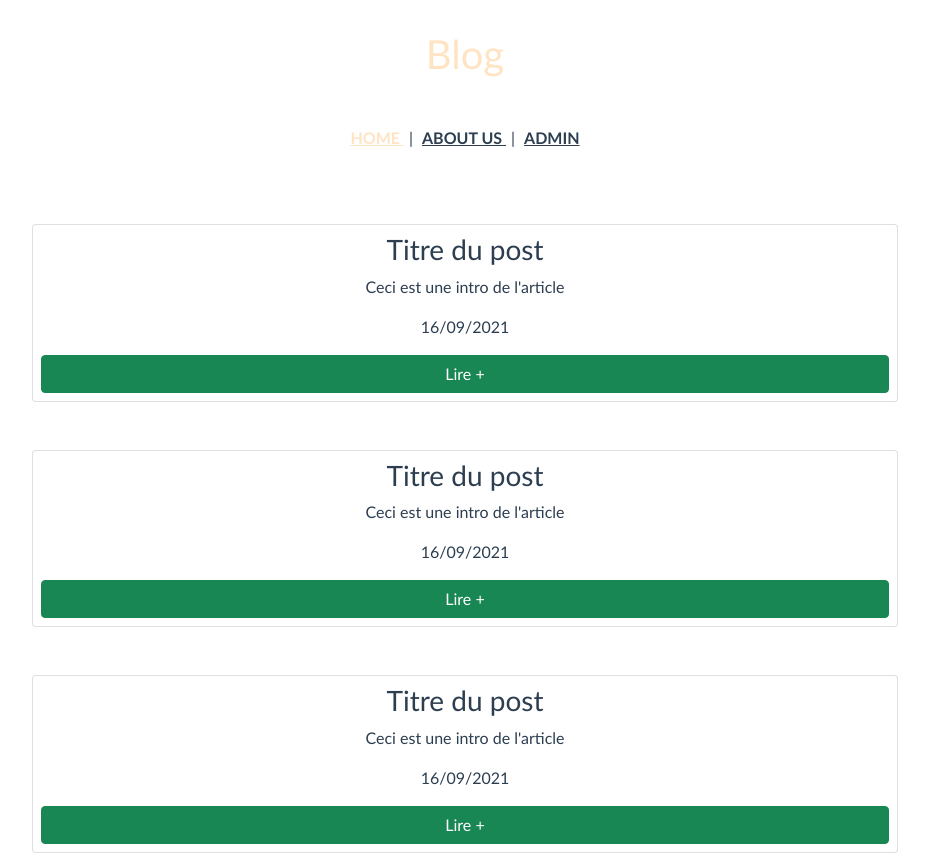
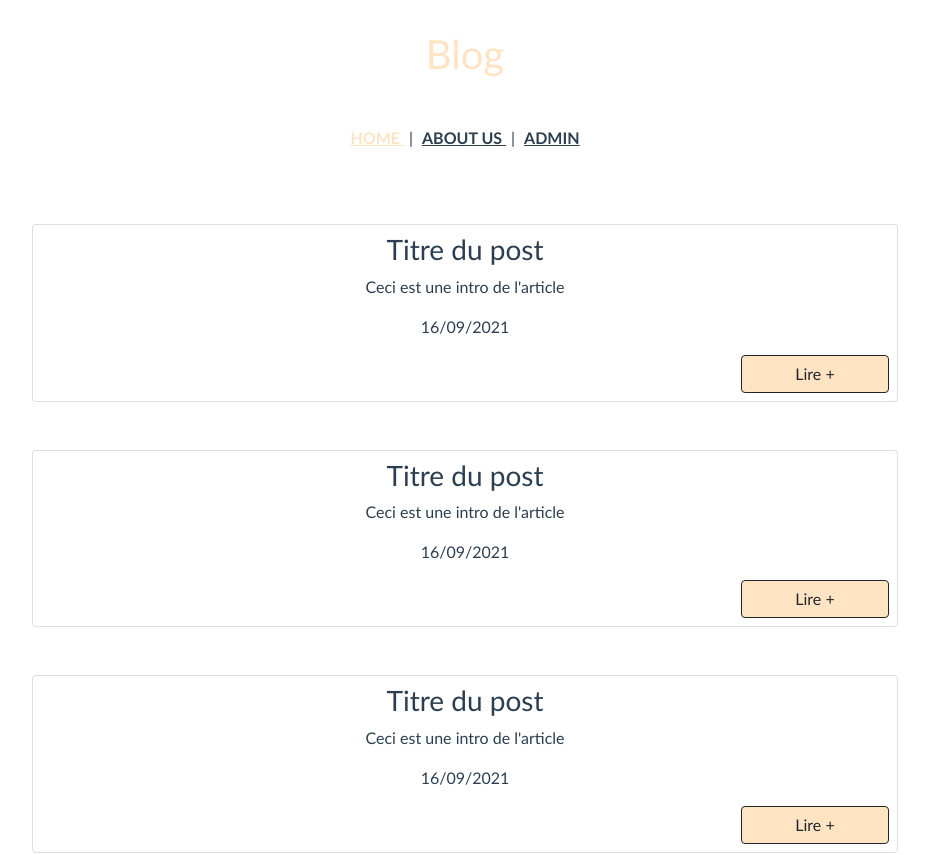
Before and after one commit to Nohan75/projet-blog-vue, a Vue app: page /#/ in a window 1280 px wide. Shown: the top 855 px of the page, without its empty margins (175-1104 px from the left). Built offline with nearby package versions, Linux system fonts and the light colour scheme.

Commit message:
petite mofif

```diff
--- a/src/views/Home.vue
+++ b/src/views/Home.vue
@@ -4,7 +4,7 @@
           <h3 class="card-title">  {{ getPosts.posts[index].titre }} </h3>
           <p class="card-text">  {{ getPosts.posts[index].intro }} </p>
           <p class="card-text"> {{ getPosts.posts[index].date }}  </p>
-          <button class="btn btn-success">Lire +</button>
+          <button id="btn" class="btn btn-outline-dark">Lire +</button>
       </div>
   </div>
 </template>
```
